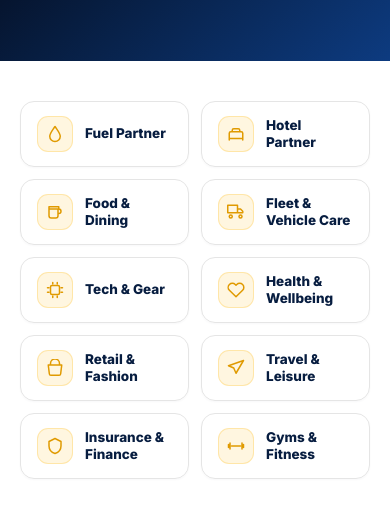
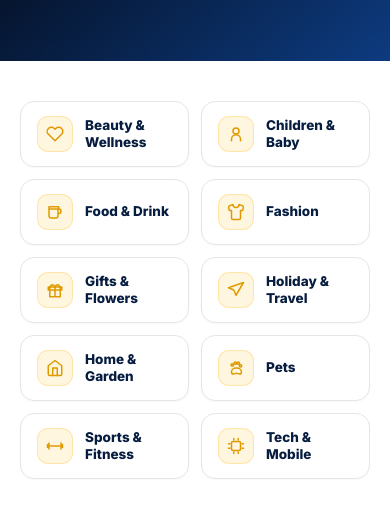
Before and after one commit to Joshyl5/logicard, a website: page public/categories.html in a window 390 px wide. Shown: the part 293-825 px from the top of the page. Drawn offline with Linux system fonts and the light colour scheme.

Commit message:
Update categories page body to match the nav dropdown list
Replace the Fuel Partner style category cards with the same 10 categories already shown in the Categories nav dropdown: Beauty & Wellness, Children & Baby, Food & Drink, Fashion, Gifts & Flowers, Holiday & Travel, Home & Garden, Pets, Sports & Fitness, Tech & Mobile

```diff
--- a/public/categories.html
+++ b/public/categories.html
@@ -154,44 +154,44 @@
 
   <div class="category-grid">
     <a class="category-card" href="/signup.html">
-      <span class="category-card-icon"><svg viewBox="0 0 24 24"><path d="M12 2C8 8 5 11.5 5 15a7 7 0 0014 0c0-3.5-3-7-7-13z"/></svg></span>
-      <h2>Fuel Partner</h2>
+      <span class="category-card-icon"><svg viewBox="0 0 24 24"><path d="M20.8 4.6a5.5 5.5 0 00-7.8 0L12 5.6l-1-1a5.5 5.5 0 00-7.8 7.8l1 1L12 21l7.8-7.6 1-1a5.5 5.5 0 000-7.8z"/></svg></span>
+      <h2>Beauty &amp; Wellness</h2>
     </a>
     <a class="category-card" href="/signup.html">
-      <span class="category-card-icon"><svg viewBox="0 0 24 24"><path d="M3 18v-7a2 2 0 012-2h14a2 2 0 012 2v7M3 18h18M3 18v2M21 18v2M7 9V7a2 2 0 012-2h6a2 2 0 012 2v2"/></svg></span>
-      <h2>Hotel Partner</h2>
+      <span class="category-card-icon"><svg viewBox="0 0 24 24"><circle cx="12" cy="8" r="4"/><path d="M6 21v-2a6 6 0 0112 0v2"/></svg></span>
+      <h2>Children &amp; Baby</h2>
     </a>
     <a class="category-card" href="/signup.html">
       <span class="category-card-icon"><svg viewBox="0 0 24 24"><path d="M4 8h13a3 3 0 010 6h-1M4 8v9a3 3 0 003 3h6a3 3 0 003-3V8M4 8V5h13v3"/></svg></span>
-      <h2>Food &amp; Dining</h2>
+      <h2>Food &amp; Drink</h2>
     </a>
     <a class="category-card" href="/signup.html">
-      <span class="category-card-icon"><svg viewBox="0 0 24 24"><path d="M1 3h13v10H1zM14 8h4l3 3v2h-7z"/><circle cx="5" cy="18" r="2"/><circle cx="18" cy="18" r="2"/></svg></span>
-      <h2>Fleet &amp; Vehicle Care</h2>
+      <span class="category-card-icon"><svg viewBox="0 0 24 24"><path d="M20.38 3.46L16 2a4 4 0 01-8 0L3.62 3.46a2 2 0 00-1.34 2.23l.58 3.47a1 1 0 001 .84H6v10a2 2 0 002 2h8a2 2 0 002-2V10h2.14a1 1 0 001-.84l.58-3.47a2 2 0 00-1.34-2.23z"/></svg></span>
+      <h2>Fashion</h2>
+    </a>
+    <a class="category-card" href="/signup.html">
+      <span class="category-card-icon"><svg viewBox="0 0 24 24"><rect x="3" y="8" width="18" height="4"/><path d="M12 8v13M19 8v13H5V8"/><path d="M12 8c-1.5-4-6-4-6 0M12 8c1.5-4 6-4 6 0"/></svg></span>
+      <h2>Gifts &amp; Flowers</h2>
+    </a>
+    <a class="category-card" href="/signup.html">
+      <span class="category-card-icon"><svg viewBox="0 0 24 24"><path d="M22 2L2 9l7 3 3 7 10-17z"/></svg></span>
+      <h2>Holiday &amp; Travel</h2>
+    </a>
+    <a class="category-card" href="/signup.html">
+      <span class="category-card-icon"><svg viewBox="0 0 24 24"><path d="M3 9l9-7 9 7v11a2 2 0 01-2 2H5a2 2 0 01-2-2z"/><path d="M9 22V12h6v10"/></svg></span>
+      <h2>Home &amp; Garden</h2>
+    </a>
+    <a class="category-card" href="/signup.html">
+      <span class="category-card-icon"><svg viewBox="0 0 24 24"><circle cx="7" cy="8" r="1.6"/><circle cx="11" cy="5.5" r="1.6"/><circle cx="15" cy="5.5" r="1.6"/><circle cx="18" cy="9" r="1.6"/><path d="M12 12c-3 0-6 2.2-6 5.2 0 1.5 1.2 2.8 2.8 2.8.9 0 1.5-.3 2.2-.6.6-.3 1-.5 1.6-.5s1 .2 1.6.5c.7.3 1.3.6 2.2.6 1.6 0 2.8-1.3 2.8-2.8 0-3-3-5.2-6-5.2z"/></svg></span>
+      <h2>Pets</h2>
+    </a>
+    <a class="category-card" href="/signup.html">
+      <span class="category-card-icon"><svg viewBox="0 0 24 24"><path d="M4 8v8M2 10v4M20 8v8M22 10v4M6 12h12"/></svg></span>
+      <h2>Sports &amp; Fitness</h2>
     </a>
     <a class="category-card" href="/signup.html">
       <span class="category-card-icon"><svg viewBox="0 0 24 24"><rect x="6" y="6" width="12" height="12" rx="2"/><path d="M9 2v2M15 2v2M9 20v2M15 20v2M2 9h2M2 15h2M20 9h2M20 15h2"/></svg></span>
-      <h2>Tech &amp; Gear</h2>
-    </a>
-    <a class="category-card" href="/signup.html">
-      <span class="category-card-icon"><svg viewBox="0 0 24 24"><path d="M20.8 4.6a5.5 5.5 0 00-7.8 0L12 5.6l-1-1a5.5 5.5 0 00-7.8 7.8l1 1L12 21l7.8-7.6 1-1a5.5 5.5 0 000-7.8z"/></svg></span>
-      <h2>Health &amp; Wellbeing</h2>
-    </a>
-    <a class="category-card" href="/signup.html">
-      <span class="category-card-icon"><svg viewBox="0 0 24 24"><path d="M6 8V6a6 6 0 0112 0v2M3 8h18l-1.5 12a2 2 0 01-2 1.8H6.5a2 2 0 01-2-1.8L3 8z"/></svg></span>
-      <h2>Retail &amp; Fashion</h2>
-    </a>
-    <a class="category-card" href="/signup.html">
-      <span class="category-card-icon"><svg viewBox="0 0 24 24"><path d="M22 2L2 9l7 3 3 7 10-17z"/></svg></span>
-      <h2>Travel &amp; Leisure</h2>
-    </a>
-    <a class="category-card" href="/signup.html">
-      <span class="category-card-icon"><svg viewBox="0 0 24 24"><path d="M12 2l8 4v6c0 5-3.5 8.5-8 10-4.5-1.5-8-5-8-10V6l8-4z"/></svg></span>
-      <h2>Insurance &amp; Finance</h2>
-    </a>
-    <a class="category-card" href="/signup.html">
-      <span class="category-card-icon"><svg viewBox="0 0 24 24"><path d="M4 8v8M2 10v4M20 8v8M22 10v4M6 12h12"/></svg></span>
-      <h2>Gyms &amp; Fitness</h2>
+      <h2>Tech &amp; Mobile</h2>
     </a>
   </div>
 
```
